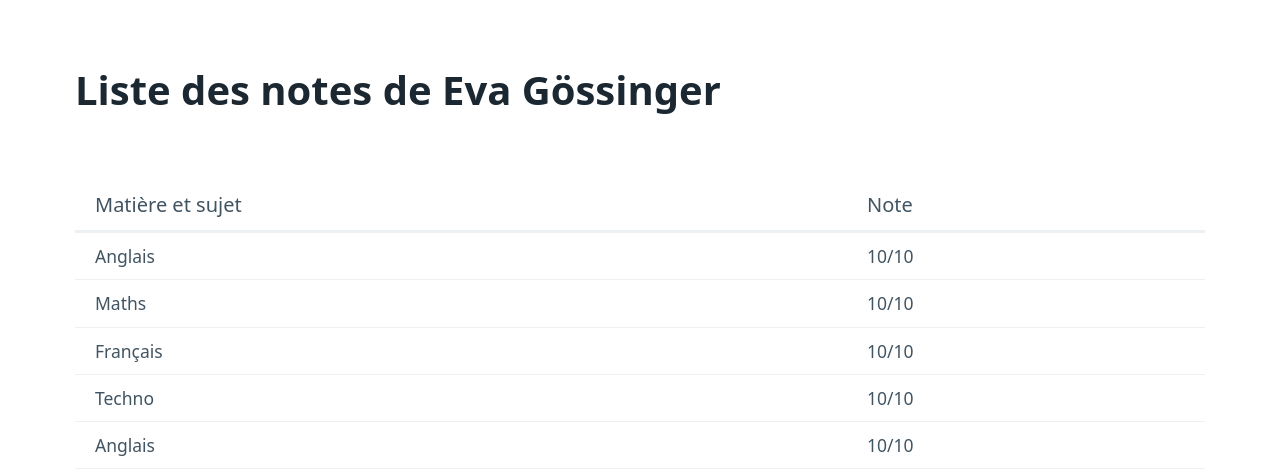
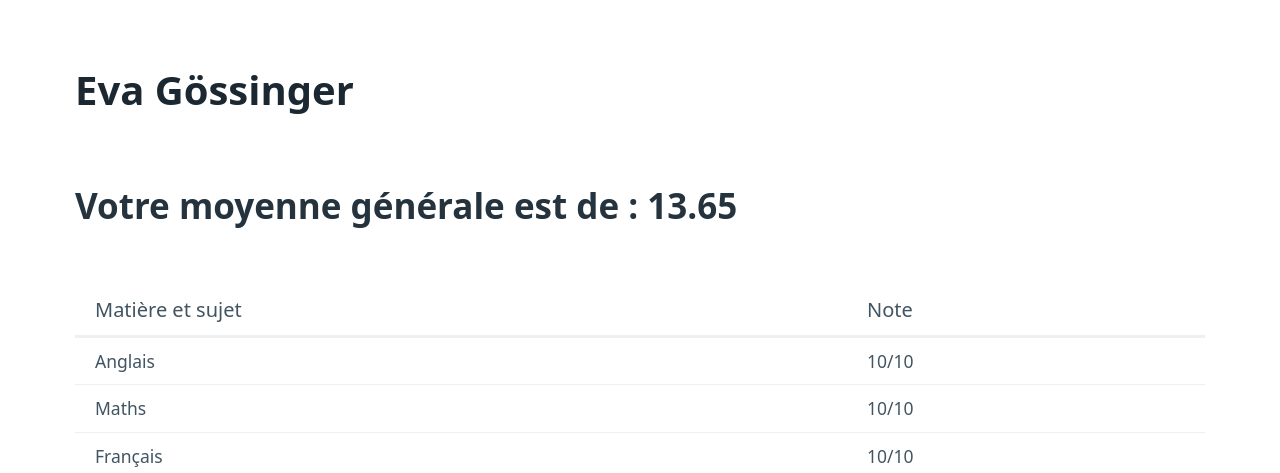
Before and after one commit to florianLSP/BulletinScolaire, a Flask app: page / in a window 1280 px wide. Shown: the part 72-545 px from the top of the page. Run offline with Flask 3, Linux system fonts and the light colour scheme; a user stored in the database is signed in.

Commit message:
Ajout de la fonctionnalité moyenne

```diff
--- a/website/models.py
+++ b/website/models.py
@@ -10,6 +10,7 @@ class Eleve(db.Model, UserMixin):
     prenom = db.Column(db.String(50))
     mdp = db.Column(db.String(250))
     notes = db.relationship('Note')
+
 
 
 class Professeur(db.Model, UserMixin):
@@ -28,3 +29,5 @@ class Note(db.Model):
     coef = db.Column(db.Integer)
     eleve_id = db.Column(db.Integer, db.ForeignKey('eleve.id'))
     professeur_id = db.Column(db.Integer, db.ForeignKey('professeur.id'))
+    noteFinal = db.Column(db.Float)
+    moyenne = db.Column(db.Float)
--- a/website/templates/ajouterNote.html
+++ b/website/templates/ajouterNote.html
@@ -9,7 +9,7 @@
     <div class="container">
         <h1>Bienvenue sur la page ajotuer une note!</h1>
         <form method="POST">
-            <label for="matiere">Matière</label>
+            <label for="matiere">Matière et sujet de l'évalutation</label>
             <input type="text" name="matiere" placeholder="Entrez le nom de matière" value="Anglais">
 
             <label for="note">note</label>
--- a/website/templates/home.html
+++ b/website/templates/home.html
@@ -6,7 +6,11 @@
 <br>
 <div class="container">
   <br>
-  <h1>Liste des notes de {{ eleve.prenom }} {{ eleve.nom }}</h1>
+  <h1>{{ eleve.prenom }} {{ eleve.nom }}</h1>
+  <h2>Votre moyenne générale est de : {{moyenne}}</h2>
+
+
+
 
 
   <table>
--- a/website/views.py
+++ b/website/views.py
@@ -12,7 +12,8 @@ def home():
     #TODO
     eleve = current_user
     notes = eleve.notes
-    return render_template("home.html", user=current_user, eleve=eleve, notes=notes)
+    moyenne = calculer_moyenne(eleve.id)
+    return render_template("home.html", user=current_user, eleve=eleve, notes=notes, moyenne=moyenne)
 
 @views.route('/ajouterNote', methods=['GET', 'POST'])
 @login_required
@@ -34,6 +35,7 @@ def ajouterNote():
 
         user = Eleve.query.filter_by(email=eleve).first()
 
+
         if user:
             if int(coef) == 10:
                 if int(note) > 10:
@@ -41,7 +43,13 @@ def ajouterNote():
                 elif int(note) < 0:
                     flash('La note ne peut pas être inférieur à 0', category='error')
                 else:
-                    new_note = Note(matiere=matiere, note=note, coef=coef, eleve_id=user.id)
+                    noteFinal = miseSur20(note, coef)
+                    moyenne = calculer_moyenne(user.id)
+                    print(f'la moyenne est de {moyenne}')
+                    print(type(moyenne))
+                    print(f'la note finale est : {noteFinal}')
+                    print(type(noteFinal))
+                    new_note = Note(matiere=matiere, note=note, coef=coef, eleve_id=user.id, noteFinal=noteFinal, moyenne=moyenne)
                     db.session.add(new_note)
                     db.session.commit()
                     print(new_note)
@@ -53,7 +61,13 @@ def ajouterNote():
                 elif int(note) < 0:
                     flash('La note ne peut pas être inférieur à 0', category='error')
                 else:
-                    new_note = Note(matiere=matiere, note=note, coef=coef, eleve_id=user.id)
+                    noteFinal = float(note)
+                    moyenne = calculer_moyenne(user.id)
+                    print(f'la moyenne est de {moyenne}')
+                    print(type(moyenne))
+                    print(f'la note finale est : {noteFinal}')
+                    print(type(f'le type de la note finale est : {noteFinal}'))
+                    new_note = Note(matiere=matiere, note=note, coef=coef, eleve_id=user.id, noteFinal=noteFinal, moyenne=moyenne)
                     db.session.add(new_note)
                     db.session.commit()
                     print(new_note)
@@ -65,3 +79,20 @@ def ajouterNote():
 @views.route('/parametre')
 def parametre():
     return render_template("parametre.html", user=current_user)
+
+
+def miseSur20(note, coef):
+    note_final = float(note)/float(coef)*20
+    return float(note_final)
+
+def calculer_moyenne(eleve_id):
+    eleve = Eleve.query.filter_by(id=eleve_id).first()
+    notes_finales = Note.query.filter_by(eleve_id=eleve_id).with_entities(Note.noteFinal).all()
+    total_notes = sum(note[0] for note in notes_finales)
+    nb_notes = len(notes_finales)
+
+    if nb_notes > 0:
+        moyenne = total_notes / nb_notes
+        return (round(moyenne, 2))
+    else:
+        return None
```
Also changed, not shown: instance/database.db.
